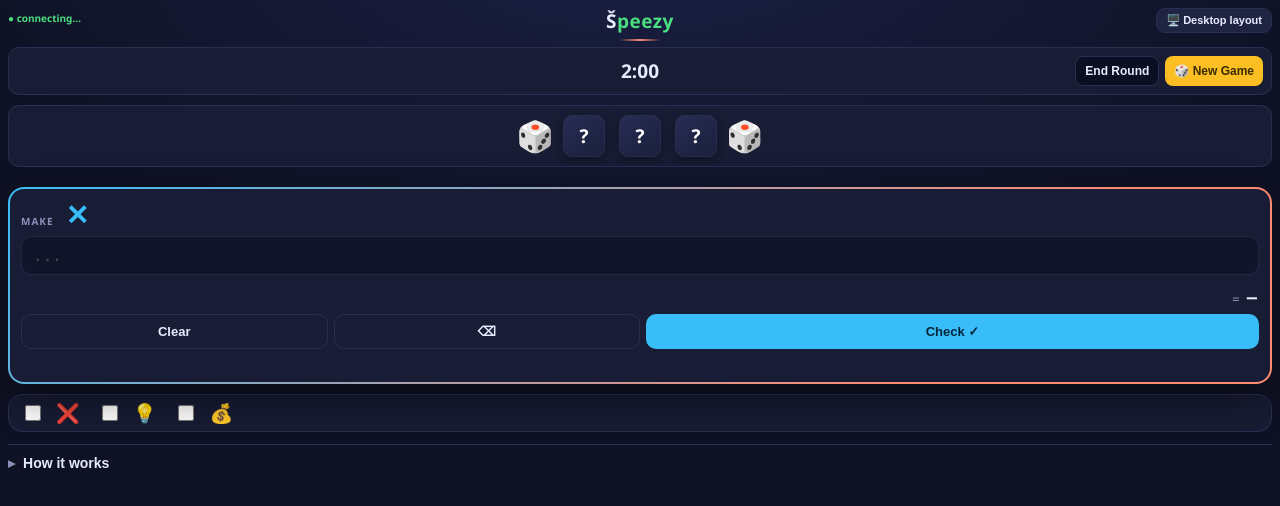
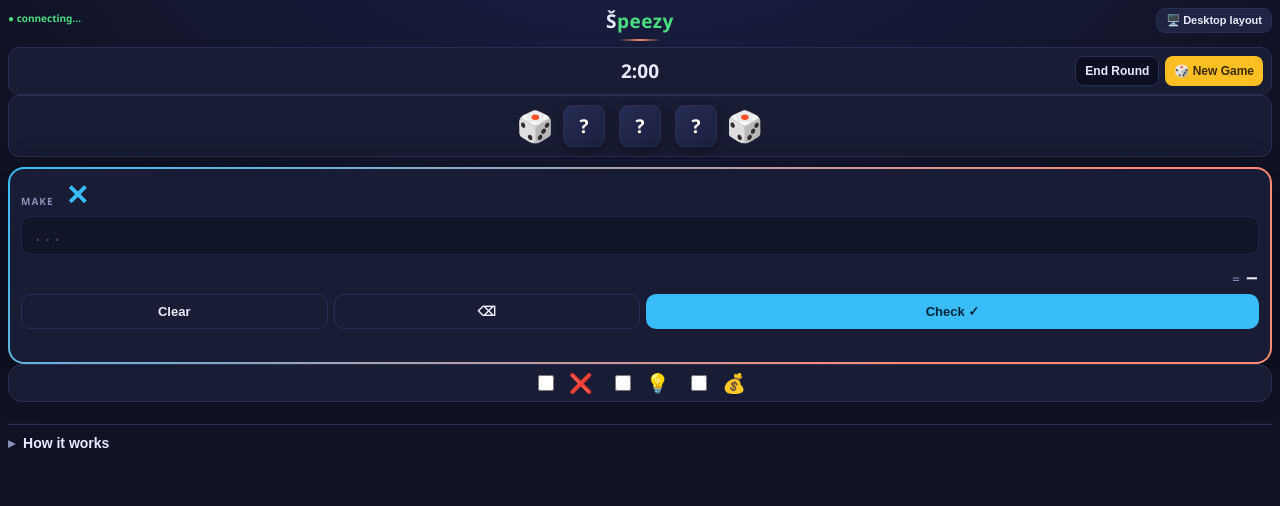
Before and after one commit to tothk711/Speezy, a website: page index.html in a window 1280 px wide. Both pictures are taken after a click on the button "📱 Mobile layout". Drawn offline with nearby package versions, Linux system fonts and the light colour scheme; no server answers.

Commit message:
v2.63
fixes

```diff
--- a/index.html
+++ b/index.html
@@ -256,16 +256,12 @@
   /* flatten the nested columns into one stack, then sequence the pieces */
   body.mobile .stage{ display:flex; flex-direction:column; align-items:stretch; gap:10px; margin-top:6px; }
   body.mobile .layout{ display:flex; flex-direction:column; align-items:stretch; gap:10px; width:100%; min-width:0; flex:0 0 auto; order:1; }
-  body.mobile .main, body.mobile .side{ display:contents; }
-  body.mobile .side{ position:static; top:auto; max-width:none; }   /* never let the calculator float over the board */
-  body.mobile #statsCard{ order:10; }
-  body.mobile #win{ order:15; }
-  body.mobile #diceCard{ order:20; margin-bottom:0 !important; }
-  body.mobile #targets{ order:30; }
-  body.mobile #solver{ order:40; }
-  body.mobile .mutations{ order:50; }
-  body.mobile .roster{ order:60; }     /* B: colors + last-4-round points to the bottom */
-  body.mobile .rules{ order:70; }
+  body.mobile .main{ display:block; width:100%; min-width:0; flex:0 0 auto; position:static; }
+  body.mobile .side{ display:block; width:100%; min-width:0; max-width:none; flex:0 0 auto; position:static; top:auto; }
+  body.mobile #solver{ position:static; }
+  body.mobile #diceCard{ margin-bottom:0 !important; }
+  body.mobile .roster{ order:2; }      /* B: colors + last-4-round points near the bottom */
+  body.mobile .rules{ order:3; }       /* 'How it works' relocated below the board column (see setLayout) */
 
   body.mobile .card{ padding:9px; border-radius:11px; }
   body.mobile .stats{ gap:8px; margin-bottom:0; padding:8px; }
@@ -304,7 +300,7 @@
   body.mobile .calc-actions button{ padding:9px 0; font-size:13px; }
   body.mobile .msg{ font-size:12px; margin-top:6px; min-height:16px; }
 
-  body.mobile .mutations{ padding:7px 12px; gap:18px; margin-top:0; }
+  body.mobile .mutations{ display:flex; justify-content:center; padding:7px 12px; gap:18px; margin-top:0; }
   body.mobile .mutemote{ font-size:19px; }
   body.mobile .mut-row input{ width:16px; height:16px; }
 
@@ -380,7 +376,7 @@
             • Round = 2:00. A correct number adds <b style="color:var(--green)">+5s / +10s / +15s / +20s / +25s</b> depending on time left — more time left means less time added. The round ends early once every solvable number has been taken. Press <b>New Game</b> to start the next round.<br>
             • <b>Mutations</b> (under the calculator): ❌ crosses impossible tiles early, at 0:30; 💡 pops a partial hint on a random unsolved tile at 0:15 (for 10s, re-triggers each time the clock hits 0:15); 💰 marks one fully-solvable pair as a gold <b>bounty</b> worth 2 per tile and 5 for locking the pair. Each applies on the next board.<br>
             • Operators: <code>+ - * / ^</code>, <code>sqrt( )</code>/<code>√( )</code>, factorial <code>!</code>, log base-10 <code>log( )</code> or <code>l</code>, parentheses, and concatenation.<br>
-            • Version: <b>Špeezy 2.61 (multiplayer)</b>
+            • Version: <b>Špeezy 2.63 (multiplayer)</b>
           </div>
         </div>
       </div>
@@ -922,6 +918,7 @@ $('backBtn').onclick=backspace;
 $('checkBtn').onclick=check;
 $('mutPremature').onchange=()=>socket.emit('setMutation',{key:'prematureCross',on:$('mutPremature').checked});
 $('mutHints').onchange=()=>socket.emit('setMutation',{key:'lastMinuteHints',on:$('mutHints').checked});
+$('mutBounty').onchange=()=>socket.emit('setMutation',{key:'bounty',on:$('mutBounty').checked});
 $('rulesToggle').onclick=()=>{
   const b=$('rulesBody'); const show=b.hasAttribute('hidden');
   if(show) b.removeAttribute('hidden'); else b.setAttribute('hidden','');
@@ -947,6 +944,8 @@ function applyEquationMode(){
 }
 function setLayout(mobile){
   document.body.classList.toggle('mobile', !!mobile);
+  const _rl=document.querySelector('.rules'), _stg=document.querySelector('.stage'), _mn=document.querySelector('.main');
+  if(_rl){ if(mobile && _stg) _stg.appendChild(_rl); else if(!mobile && _mn) _mn.appendChild(_rl); }
   const b=$('layoutToggle'); if(b) b.textContent = mobile ? '🖥️ Desktop layout' : '📱 Mobile layout';
   applyEquationMode();
   if(mobile){ const eq=$('equation'); if(eq) eq.blur(); }
--- a/package.json
+++ b/package.json
@@ -1,6 +1,6 @@
 {
   "name": "speezy",
-  "version": "2.6.1",
+  "version": "2.6.3",
   "description": "Speezy - a real-time multiplayer math dice game",
   "main": "server.js",
   "scripts": {
--- a/server.js
+++ b/server.js
@@ -64,6 +64,6 @@ io.on('connection', (socket) => {
 const PORT = process.env.PORT || 3000;
 const idx = find('index.html');
 server.listen(PORT, () => {
-  console.log('Speezy 2.61 running on port ' + PORT);
+  console.log('Speezy 2.63 running on port ' + PORT);
   console.log('Serving client from: ' + (idx || 'NOT FOUND — check that index.html is in the repo'));
 });
```
Also changed, not shown: README.md.
